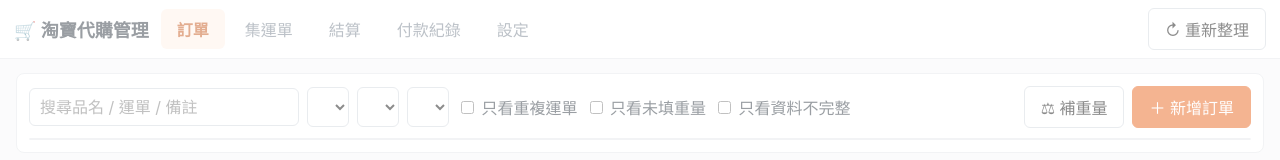
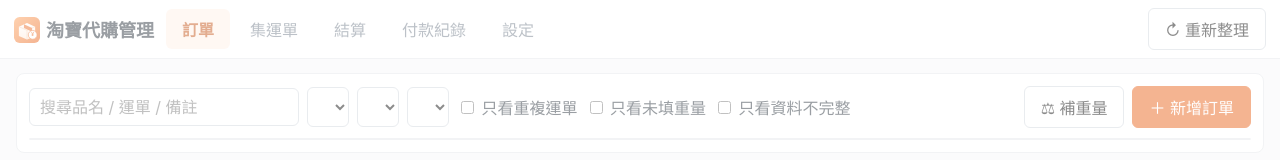
Before and after one commit to adiforce/taobao, a plain HTML site: page apps-script/Index.html in a window 1280 px wide. Shown: the top 160 px of the page. Drawn offline with Linux system fonts and the light colour scheme.

Commit message:
新增網頁圖示：分頁 favicon 與標題 logo
Co-Authored-By: Claude Sonnet 5.5 <noreply@anthropic.com>
Claude-Session: https://claude.ai/code/session_01Fcb6bzoks17wogmfU5DRPW

```diff
--- a/apps-script/Index.html
+++ b/apps-script/Index.html
@@ -108,7 +108,7 @@
 <div id="loading"></div>
 <div id="mask"><div class="mbox"><span class="spin"></span>處理中，請稍候…</div></div>
 <header>
-  <h1>🛒 淘寶代購管理</h1>
+  <h1><svg width="26" height="26" style="vertical-align:-6px;margin-right:6px" xmlns="http://www.w3.org/2000/svg" viewBox="0 0 512 512">  <defs>    <linearGradient id="bg" x1="0" y1="0" x2="1" y2="1">      <stop offset="0" stop-color="#ff9a4d"/><stop offset="1" stop-color="#e8590c"/>    </linearGradient>    <linearGradient id="box" x1="0" y1="0" x2="0" y2="1">      <stop offset="0" stop-color="#ffffff"/><stop offset="1" stop-color="#ffe8d6"/>    </linearGradient>  </defs>  <rect width="512" height="512" rx="112" fill="url(#bg)"/>  <!-- 包裹 -->  <path d="M96 190 L256 118 L416 190 L416 372 L256 444 L96 372 Z" fill="url(#box)"/>  <path d="M96 190 L256 262 L416 190" fill="none" stroke="#f4b183" stroke-width="10" stroke-linejoin="round"/>  <path d="M256 262 L256 444" stroke="#f4b183" stroke-width="10"/>  <!-- 封箱膠帶 -->  <path d="M196 144 L356 216 L356 290 L196 218 Z" fill="#e8590c" opacity=".92"/>  <!-- 硬幣 ¥ -->  <circle cx="368" cy="352" r="86" fill="#fff" stroke="#e8590c" stroke-width="14"/>  <text x="368" y="382" font-family="Arial, Helvetica, sans-serif" font-size="96" font-weight="700" text-anchor="middle" fill="#e8590c">¥</text></svg>淘寶代購管理</h1>
   <nav id="nav">
     <button data-t="orders" class="on">訂單</button>
     <button data-t="batches">集運單</button>
```
Also changed, not shown: apps-script/icon.png (added), apps-script/icon.svg (added), 1 other file.
